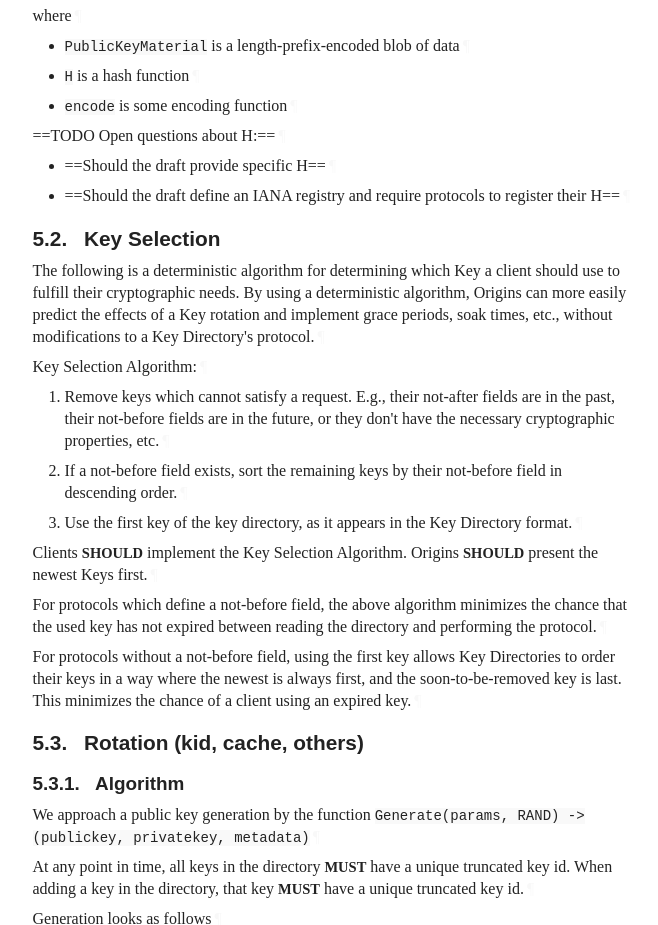
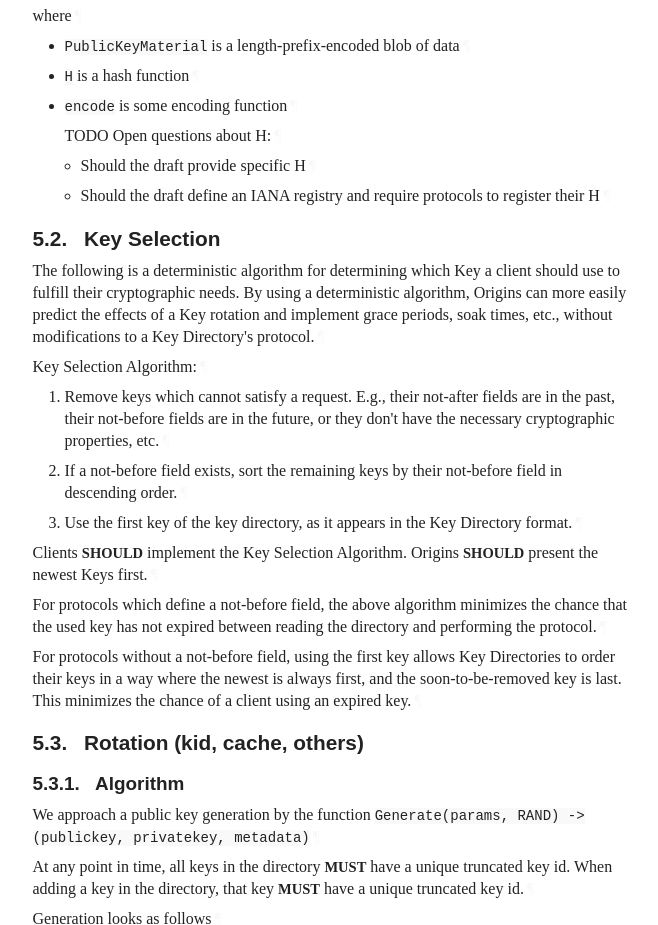
Before and after one commit to thibmeu/draft-darling-key-directory-over-http, a plain HTML site: page draft-darling-key-directory-over-http.html in a window 1280 px wide. Shown: the part 2967-3892 px from the top of the page, without its empty margins (92-750 px from the left). Drawn offline with Linux system fonts and the light colour scheme; a web font is replaced by a local one.

Commit message:
Script updating gh-pages from 643c084. [ci skip]

```diff
--- a/draft-darling-key-directory-over-http.html
+++ b/draft-darling-key-directory-over-http.html
@@ -1513,14 +1513,18 @@ key_id = encode(H(PublicKeyMaterial))
             <p id="section-5.1-8.3.1"><code>encode</code> is some encoding function<a href="#section-5.1-8.3.1" class="pilcrow">¶</a></p>
 </li>
         </ul>
-<p id="section-5.1-9">==TODO Open questions about H:==<a href="#section-5.1-9" class="pilcrow">¶</a></p>
+<ul class="normal ulEmpty">
+<li class="normal ulEmpty" id="section-5.1-9.1">
+            <p id="section-5.1-9.1.1">TODO Open questions about H:<a href="#section-5.1-9.1.1" class="pilcrow">¶</a></p>
 <ul class="normal">
-<li class="normal" id="section-5.1-10.1">
-            <p id="section-5.1-10.1.1">==Should the draft provide specific H==<a href="#section-5.1-10.1.1" class="pilcrow">¶</a></p>
-</li>
-          <li class="normal" id="section-5.1-10.2">
-            <p id="section-5.1-10.2.1">==Should the draft define an IANA registry and require protocols to register
-their H==<a href="#section-5.1-10.2.1" class="pilcrow">¶</a></p>
+<li class="normal" id="section-5.1-9.1.2.1">
+                <p id="section-5.1-9.1.2.1.1">Should the draft provide specific H<a href="#section-5.1-9.1.2.1.1" class="pilcrow">¶</a></p>
+</li>
+              <li class="normal" id="section-5.1-9.1.2.2">
+                <p id="section-5.1-9.1.2.2.1">Should the draft define an IANA registry and require protocols to register
+their H<a href="#section-5.1-9.1.2.2.1" class="pilcrow">¶</a></p>
+</li>
+            </ul>
 </li>
         </ul>
 </section>
```
Also changed, not shown: draft-darling-key-directory-over-http.txt (+4 -4 lines).
